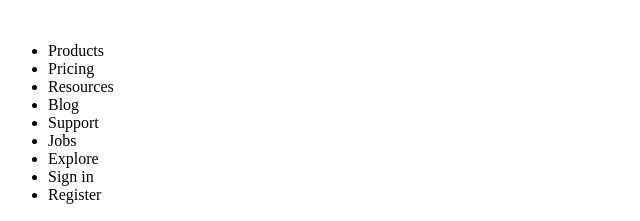
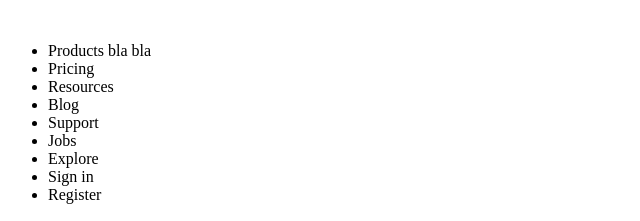
Before and after one commit to nodree/gitlab-like-project, a plain HTML site: page index.html in a window 1280 px wide. Shown: the top 221 px of the page, 0-640 px from the left. Drawn offline with Linux system fonts and the light colour scheme.

Commit message:
nodree-blabla

```diff
--- a/index.html
+++ b/index.html
@@ -9,7 +9,7 @@
             <nav>
                 <div><img src="gitlab-logo-color.svg" alt=""></div>
                 <ul>
-                    <li>Products</li>
+                    <li>Products bla bla</li>
                     <li>Pricing</li>
                     <li>Resources</li>
                     <li>Blog</li>
```
